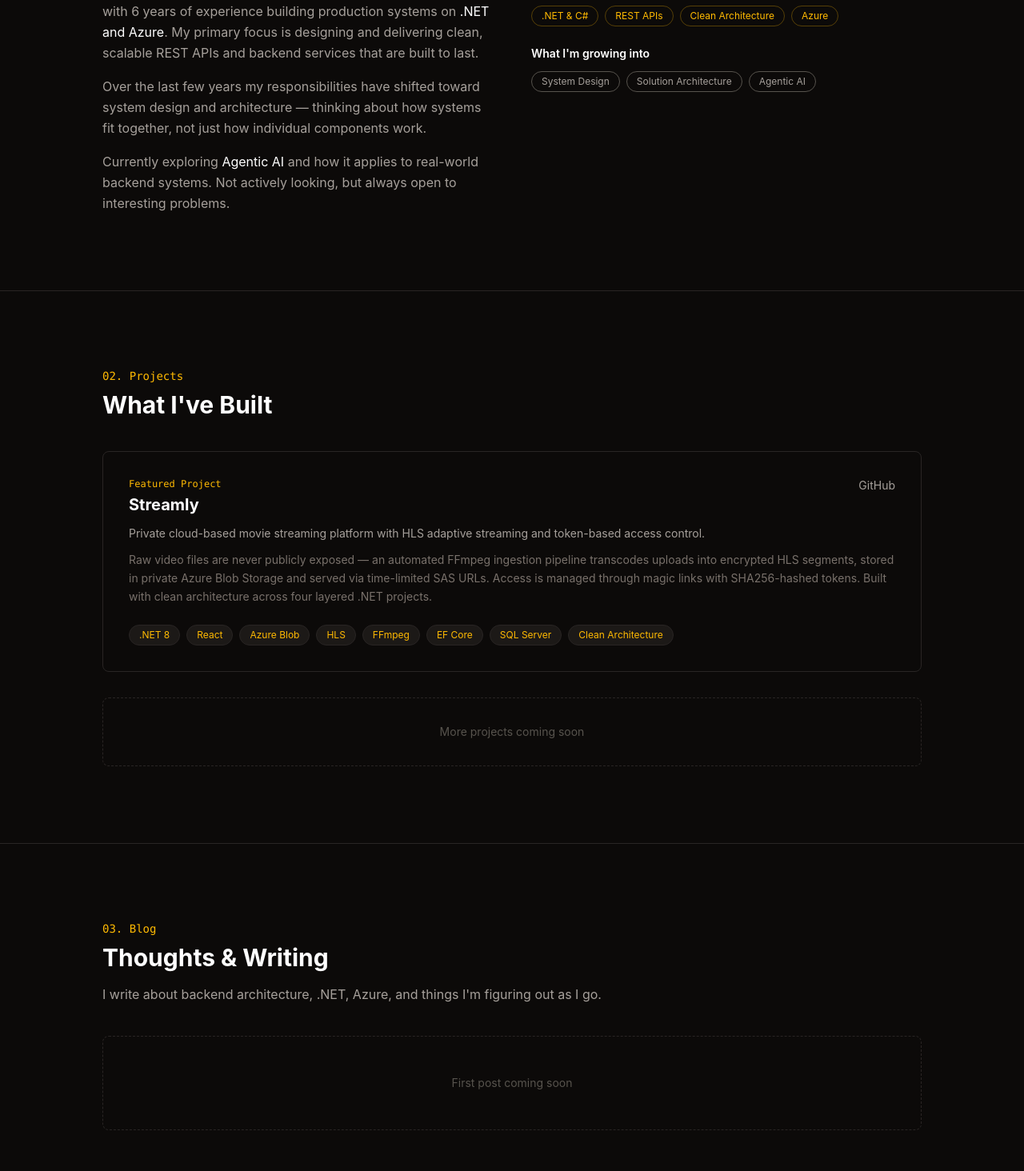
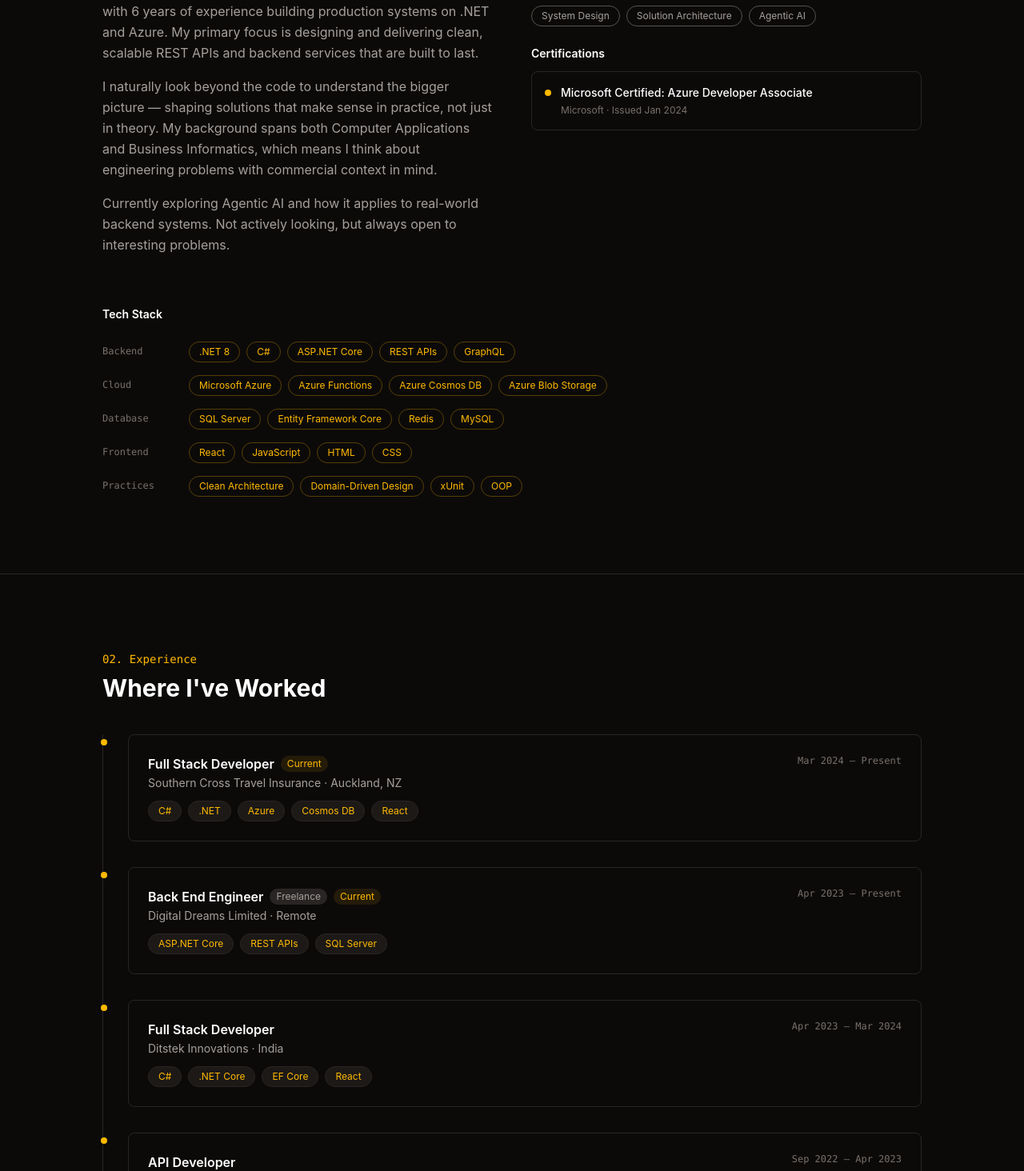
Before and after one commit to aman-vr/MyPortfolio, a React (Vite) app in the folder portfolio/: page / in a window 1280 px wide. Shown: the part 1026-2490 px from the top of the page at 80% size. Built offline with nearby package versions, Linux system fonts and the light colour scheme.

Commit message:
refactor: centralise all profile data into profile.js

```diff
--- a/portfolio/src/App.jsx
+++ b/portfolio/src/App.jsx
@@ -1,6 +1,7 @@
 import Navbar from "./components/Navbar";
 import Hero from "./components/Hero";
 import About from "./components/About";
+import Experience from "./components/Experience";
 import Projects from "./components/Projects";
 import Blog from "./components/Blog";
 import Footer from "./components/Footer";
@@ -11,6 +12,7 @@ function App() {
       <Navbar />
       <Hero />
       <About />
+      <Experience />
       <Projects />
       <Blog />
       <Footer />
--- a/portfolio/src/components/About.jsx
+++ b/portfolio/src/components/About.jsx
@@ -1,54 +1,24 @@
+import profile from "../data/profile";
+
 export default function About() {
-  const strengths = [".NET & C#", "REST APIs", "Clean Architecture", "Azure"];
-  const interests = ["System Design", "Solution Architecture", "Agentic AI"];
-
   return (
     <section id="about" className="py-24 px-6 border-t border-stone-800">
       <div className="max-w-5xl mx-auto">
         <p className="text-amber-400 text-sm font-mono mb-2">01. About Me</p>
         <h2 className="text-3xl font-bold text-white mb-10">Who I am</h2>
-        <div className="grid md:grid-cols-2 gap-12">
+        <div className="grid md:grid-cols-2 gap-12 mb-16">
           <div className="space-y-4 text-stone-400 leading-relaxed">
-            <p>
-              I'm a backend-focused full stack engineer based in Auckland with 6
-              years of experience building production systems on{" "}
-              <span className="text-white">.NET and Azure</span>. My primary
-              focus is designing and delivering clean, scalable REST APIs and
-              backend services that are built to last.
-            </p>
-            <p>
-              Over the last few years my responsibilities have shifted toward
-              system design and architecture — thinking about how systems fit
-              together, not just how individual components work.
-            </p>
-            <p>
-              Currently exploring <span className="text-white">Agentic AI</span>{" "}
-              and how it applies to real-world backend systems. Not actively
-              looking, but always open to interesting problems.
-            </p>
+            {profile.bio.long.map((para, i) => (
+              <p key={i}>{para}</p>
+            ))}
           </div>
           <div className="space-y-6">
-            <div>
-              <p className="text-white text-sm font-semibold mb-3">
-                What I work with
-              </p>
-              <div className="flex flex-wrap gap-2">
-                {strengths.map((s) => (
-                  <span
-                    key={s}
-                    className="text-xs px-3 py-1 border border-amber-400/30 text-amber-400 rounded-full"
-                  >
-                    {s}
-                  </span>
-                ))}
-              </div>
-            </div>
             <div>
               <p className="text-white text-sm font-semibold mb-3">
                 What I'm growing into
               </p>
               <div className="flex flex-wrap gap-2">
-                {interests.map((i) => (
+                {profile.interests.map((i) => (
                   <span
                     key={i}
                     className="text-xs px-3 py-1 border border-stone-600 text-stone-400 rounded-full"
@@ -58,6 +28,52 @@ export default function About() {
                 ))}
               </div>
             </div>
+            <div>
+              <p className="text-white text-sm font-semibold mb-3">
+                Certifications
+              </p>
+              {profile.certifications.map((cert) => (
+                <div
+                  key={cert.name}
+                  className="border border-stone-800 rounded-lg p-4 flex items-start gap-3"
+                >
+                  <div className="w-2 h-2 rounded-full bg-amber-400 mt-1.5 shrink-0" />
+                  <div>
+                    <p className="text-white text-sm font-medium">
+                      {cert.name}
+                    </p>
+                    <p className="text-stone-500 text-xs mt-1">
+                      {cert.issuer} · Issued {cert.issued}
+                    </p>
+                  </div>
+                </div>
+              ))}
+            </div>
+          </div>
+        </div>
+        <div>
+          <p className="text-white text-sm font-semibold mb-6">Tech Stack</p>
+          <div className="space-y-4">
+            {profile.stack.map((group) => (
+              <div
+                key={group.category}
+                className="flex flex-col sm:flex-row sm:items-start gap-3"
+              >
+                <span className="text-stone-500 text-xs w-24 shrink-0 pt-1 font-mono">
+                  {group.category}
+                </span>
+                <div className="flex flex-wrap gap-2">
+                  {group.skills.map((skill) => (
+                    <span
+                      key={skill}
+                      className="text-xs px-3 py-1 border border-amber-400/30 text-amber-400 rounded-full"
+                    >
+                      {skill}
+                    </span>
+                  ))}
+                </div>
+              </div>
+            ))}
           </div>
         </div>
       </div>
--- a/portfolio/src/components/Blog.jsx
+++ b/portfolio/src/components/Blog.jsx
@@ -2,7 +2,7 @@ export default function Blog() {
   return (
     <section id="blog" className="py-24 px-6 border-t border-stone-800">
       <div className="max-w-5xl mx-auto">
-        <p className="text-amber-400 text-sm font-mono mb-2">03. Blog</p>
+        <p className="text-amber-400 text-sm font-mono mb-2">04. Blog</p>
         <h2 className="text-3xl font-bold text-white mb-4">
           Thoughts & Writing
         </h2>
--- /dev/null
+++ b/portfolio/src/components/Experience.jsx
@@ -0,0 +1,61 @@
+import profile from "../data/profile";
+
+export default function Experience() {
+  return (
+    <section id="experience" className="py-24 px-6 border-t border-stone-800">
+      <div className="max-w-5xl mx-auto">
+        <p className="text-amber-400 text-sm font-mono mb-2">02. Experience</p>
+        <h2 className="text-3xl font-bold text-white mb-10">
+          Where I've Worked
+        </h2>
+        <div className="relative">
+          <div className="absolute left-0 top-0 bottom-0 w-px bg-stone-800 hidden md:block" />
+          <div className="space-y-8">
+            {profile.experience.map((job, index) => (
+              <div key={index} className="md:pl-8 relative">
+                <div className="absolute left-0 top-1.5 w-2 h-2 rounded-full bg-amber-400 -translate-x-0.5 hidden md:block" />
+                <div className="border border-stone-800 rounded-lg p-6 hover:border-stone-600 transition-colors duration-200">
+                  <div className="flex flex-col sm:flex-row sm:items-start sm:justify-between gap-2 mb-3">
+                    <div>
+                      <div className="flex items-center gap-2 flex-wrap">
+                        <h3 className="text-white font-semibold">
+                          {job.title}
+                        </h3>
+                        {job.note && (
+                          <span className="text-xs px-2 py-0.5 bg-stone-800 text-stone-400 rounded-full">
+                            {job.note}
+                          </span>
+                        )}
+                        {job.current && (
+                          <span className="text-xs px-2 py-0.5 bg-amber-400/10 text-amber-400 rounded-full">
+                            Current
+                          </span>
+                        )}
+                      </div>
+                      <p className="text-stone-400 text-sm mt-0.5">
+                        {job.company} · {job.location}
+                      </p>
+                    </div>
+                    <p className="text-stone-500 text-xs font-mono shrink-0">
+                      {job.period}
+                    </p>
+                  </div>
+                  <div className="flex flex-wrap gap-2">
+                    {job.tags.map((tag) => (
+                      <span
+                        key={tag}
+                        className="text-xs px-3 py-1 bg-stone-900 text-amber-400 rounded-full border border-stone-800"
+                      >
+                        {tag}
+                      </span>
+                    ))}
+                  </div>
+                </div>
+              </div>
+            ))}
+          </div>
+        </div>
+      </div>
+    </section>
+  );
+}
--- a/portfolio/src/components/Footer.jsx
+++ b/portfolio/src/components/Footer.jsx
@@ -1,13 +1,16 @@
+import profile from "../data/profile";
+
 export default function Footer() {
   return (
     <footer id="footer" className="py-12 px-6 border-t border-stone-800">
       <div className="max-w-5xl mx-auto flex flex-col md:flex-row items-center justify-between gap-4">
         <p className="text-stone-600 text-sm">
-          Designed & built by <span className="text-stone-400">Aman Verma</span>
+          Designed & built by{" "}
+          <span className="text-stone-400">{profile.name}</span>
         </p>
         <div className="flex gap-6">
           <a
-            href="https://github.com/aman-vr"
+            href={profile.social.github}
             target="_blank"
             rel="noreferrer"
             className="text-stone-600 hover:text-white text-sm transition-colors duration-200"
@@ -15,7 +18,7 @@ export default function Footer() {
             GitHub
           </a>
           <a
-            href="https://linkedin.com/in/aman-vr"
+            href={profile.social.linkedin}
             target="_blank"
             rel="noreferrer"
             className="text-stone-600 hover:text-white text-sm transition-colors duration-200"
--- a/portfolio/src/components/Hero.jsx
+++ b/portfolio/src/components/Hero.jsx
@@ -1,3 +1,5 @@
+import profile from "../data/profile";
+
 export default function Hero() {
   return (
     <section
@@ -9,17 +11,15 @@ export default function Hero() {
           Hi, my name is
         </p>
         <h1 className="text-5xl md:text-7xl font-bold text-white mb-4 leading-tight">
-          Aman Verma<span className="text-amber-400">.</span>
+          {profile.name}
+          <span className="text-amber-400">.</span>
         </h1>
         <h2 className="text-3xl md:text-5xl font-bold text-stone-500 mb-8 leading-tight">
           I build backend systems
           <br className="hidden md:block" /> that scale.
         </h2>
         <p className="text-stone-400 text-lg max-w-xl mb-10 leading-relaxed">
-          Backend-focused full stack engineer specialising in{" "}
-          <span className="text-white">.NET and Azure</span>. I care about clean
-          architecture, API design, and systems that are built to last. Based in
-          Auckland, open to interesting problems.
+          {profile.bio.short}
         </p>
         <div className="flex flex-wrap gap-4">
           <a
@@ -35,7 +35,7 @@ export default function Hero() {
             About Me
           </a>
           <a
-            href="https://linkedin.com/in/aman-vr"
+            href={profile.social.linkedin}
             target="_blank"
             rel="noreferrer"
             className="px-6 py-3 border border-stone-700 text-stone-300 rounded hover:border-stone-400 hover:text-white transition-colors duration-200"
--- a/portfolio/src/components/Navbar.jsx
+++ b/portfolio/src/components/Navbar.jsx
@@ -1,9 +1,10 @@
 import { useState } from "react";
 import { HiMenu, HiX } from "react-icons/hi";
+import profile from "../data/profile";
 
 export default function Navbar() {
   const [menuOpen, setMenuOpen] = useState(false);
-  const links = ["About", "Projects", "Blog"];
+  const links = ["About", "Experience", "Projects", "Blog"];
 
   return (
     <nav className="fixed top-0 w-full z-50 bg-stone-950/80 backdrop-blur-sm border-b border-stone-800">
@@ -24,7 +25,7 @@ export default function Navbar() {
           ))}
           <li>
             <a
-              href="https://github.com/aman-vr"
+              href={profile.social.github}
               target="_blank"
               rel="noreferrer"
               className="text-sm px-4 py-2 border border-amber-400 text-amber-400 hover:bg-amber-400 hover:text-stone-950 rounded transition-all duration-200"
@@ -53,7 +54,7 @@ export default function Navbar() {
             </a>
           ))}
           <a
-            href="https://github.com/aman-vr"
+            href={profile.social.github}
             target="_blank"
             rel="noreferrer"
             className="text-amber-400 text-sm"
--- a/portfolio/src/components/Projects.jsx
+++ b/portfolio/src/components/Projects.jsx
@@ -1,34 +1,13 @@
+import profile from "../data/profile";
+
 export default function Projects() {
-  const projects = [
-    {
-      title: "Streamly",
-      oneliner:
-        "Private cloud-based movie streaming platform with HLS adaptive streaming and token-based access control.",
-      description:
-        "Raw video files are never publicly exposed — an automated FFmpeg ingestion pipeline transcodes uploads into encrypted HLS segments, stored in private Azure Blob Storage and served via time-limited SAS URLs. Access is managed through magic links with SHA256-hashed tokens. Built with clean architecture across four layered .NET projects.",
-      tags: [
-        ".NET 8",
-        "React",
-        "Azure Blob",
-        "HLS",
-        "FFmpeg",
-        "EF Core",
-        "SQL Server",
-        "Clean Architecture",
-      ],
-      github: "https://github.com/aman-vr/streamly",
-      live: null,
-      featured: true,
-    },
-  ];
-
   return (
     <section id="projects" className="py-24 px-6 border-t border-stone-800">
       <div className="max-w-5xl mx-auto">
-        <p className="text-amber-400 text-sm font-mono mb-2">02. Projects</p>
+        <p className="text-amber-400 text-sm font-mono mb-2">03. Projects</p>
         <h2 className="text-3xl font-bold text-white mb-10">What I've Built</h2>
         <div className="space-y-8">
-          {projects.map((project) => (
+          {profile.projects.map((project) => (
             <div
               key={project.title}
               className="border border-stone-800 rounded-lg p-8 hover:border-stone-600 transition-colors duration-200"
--- /dev/null
+++ b/portfolio/src/data/profile.js
@@ -0,0 +1,113 @@
+const profile = {
+  name: "Aman Verma",
+  role: "Full Stack Developer | .NET & Azure",
+  bio: {
+    short:
+      "Backend-focused full stack engineer specialising in .NET and Azure. I care about clean architecture, API design, and systems that are built to last. Based in Auckland, open to interesting problems.",
+    long: [
+      "I'm a backend-focused full stack engineer based in Auckland with 6 years of experience building production systems on .NET and Azure. My primary focus is designing and delivering clean, scalable REST APIs and backend services that are built to last.",
+      "I naturally look beyond the code to understand the bigger picture — shaping solutions that make sense in practice, not just in theory. My background spans both Computer Applications and Business Informatics, which means I think about engineering problems with commercial context in mind.",
+      "Currently exploring Agentic AI and how it applies to real-world backend systems. Not actively looking, but always open to interesting problems.",
+    ],
+  },
+  location: "Auckland, New Zealand",
+  social: {
+    github: "https://github.com/aman-vr",
+    linkedin: "https://linkedin.com/in/aman-vr",
+    email: "your@email.com",
+  },
+  certifications: [
+    {
+      name: "Microsoft Certified: Azure Developer Associate",
+      issuer: "Microsoft",
+      issued: "Jan 2024",
+    },
+  ],
+  interests: ["System Design", "Solution Architecture", "Agentic AI"],
+  stack: [
+    {
+      category: "Backend",
+      skills: [".NET 8", "C#", "ASP.NET Core", "REST APIs", "GraphQL"],
+    },
+    {
+      category: "Cloud",
+      skills: [
+        "Microsoft Azure",
+        "Azure Functions",
+        "Azure Cosmos DB",
+        "Azure Blob Storage",
+      ],
+    },
+    {
+      category: "Database",
+      skills: ["SQL Server", "Entity Framework Core", "Redis", "MySQL"],
+    },
+    { category: "Frontend", skills: ["React", "JavaScript", "HTML", "CSS"] },
+    {
+      category: "Practices",
+      skills: ["Clean Architecture", "Domain-Driven Design", "xUnit", "OOP"],
+    },
+  ],
+  experience: [
+    {
+      title: "Full Stack Developer",
+      company: "Southern Cross Travel Insurance",
+      period: "Mar 2024 – Present",
+      location: "Auckland, NZ",
+      tags: ["C#", ".NET", "Azure", "Cosmos DB", "React"],
+      note: null,
+      current: true,
+    },
+    {
+      title: "Back End Engineer",
+      company: "Digital Dreams Limited",
+      period: "Apr 2023 – Present",
+      location: "Remote",
+      tags: ["ASP.NET Core", "REST APIs", "SQL Server"],
+      note: "Freelance",
+      current: true,
+    },
+    {
+      title: "Full Stack Developer",
+      company: "Ditstek Innovations",
+      period: "Apr 2023 – Mar 2024",
+      location: "India",
+      tags: ["C#", ".NET Core", "EF Core", "React"],
+      note: null,
+      current: false,
+    },
+    {
+      title: "API Developer",
+      company: "ISOURSE Technologies",
+      period: "Sep 2022 – Apr 2023",
+      location: "India",
+      tags: ["C#", "ASP.NET Web API", "SQL Server"],
+      note: null,
+      current: false,
+    },
+  ],
+  projects: [
+    {
+      title: "Streamly",
+      oneliner:
+        "Private cloud-based movie streaming platform with HLS adaptive streaming and token-based access control.",
+      description:
+        "Raw video files are never publicly exposed — an automated FFmpeg ingestion pipeline transcodes uploads into encrypted HLS segments, stored in private Azure Blob Storage and served via time-limited SAS URLs. Access is managed through magic links with SHA256-hashed tokens. Built with clean architecture across four layered .NET projects.",
+      tags: [
+        ".NET 8",
+        "React",
+        "Azure Blob",
+        "HLS",
+        "FFmpeg",
+        "EF Core",
+        "SQL Server",
+        "Clean Architecture",
+      ],
+      github: "https://github.com/yourusername/streamly",
+      live: null,
+      featured: true,
+    },
+  ],
+};
+
+export default profile;
```
